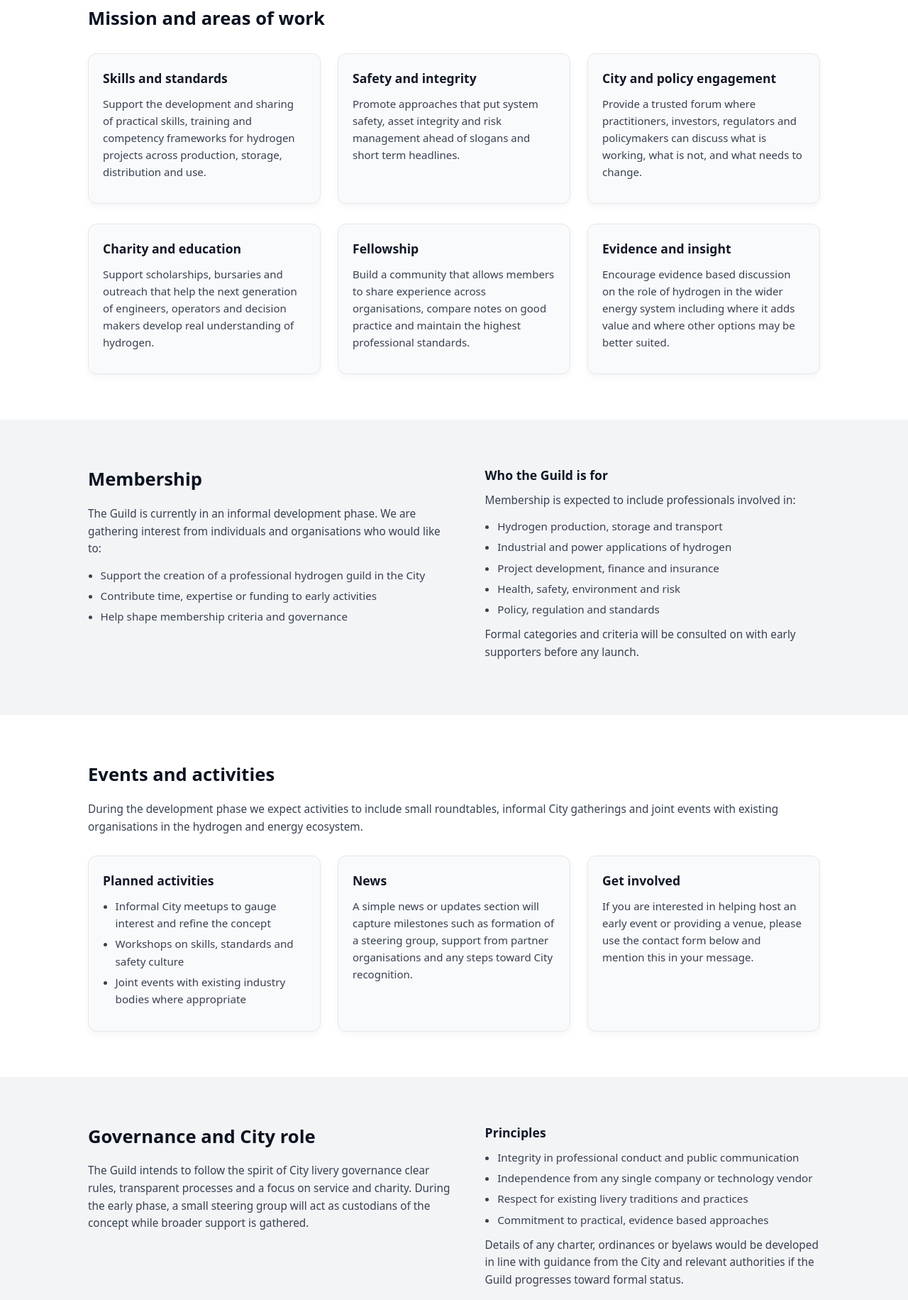
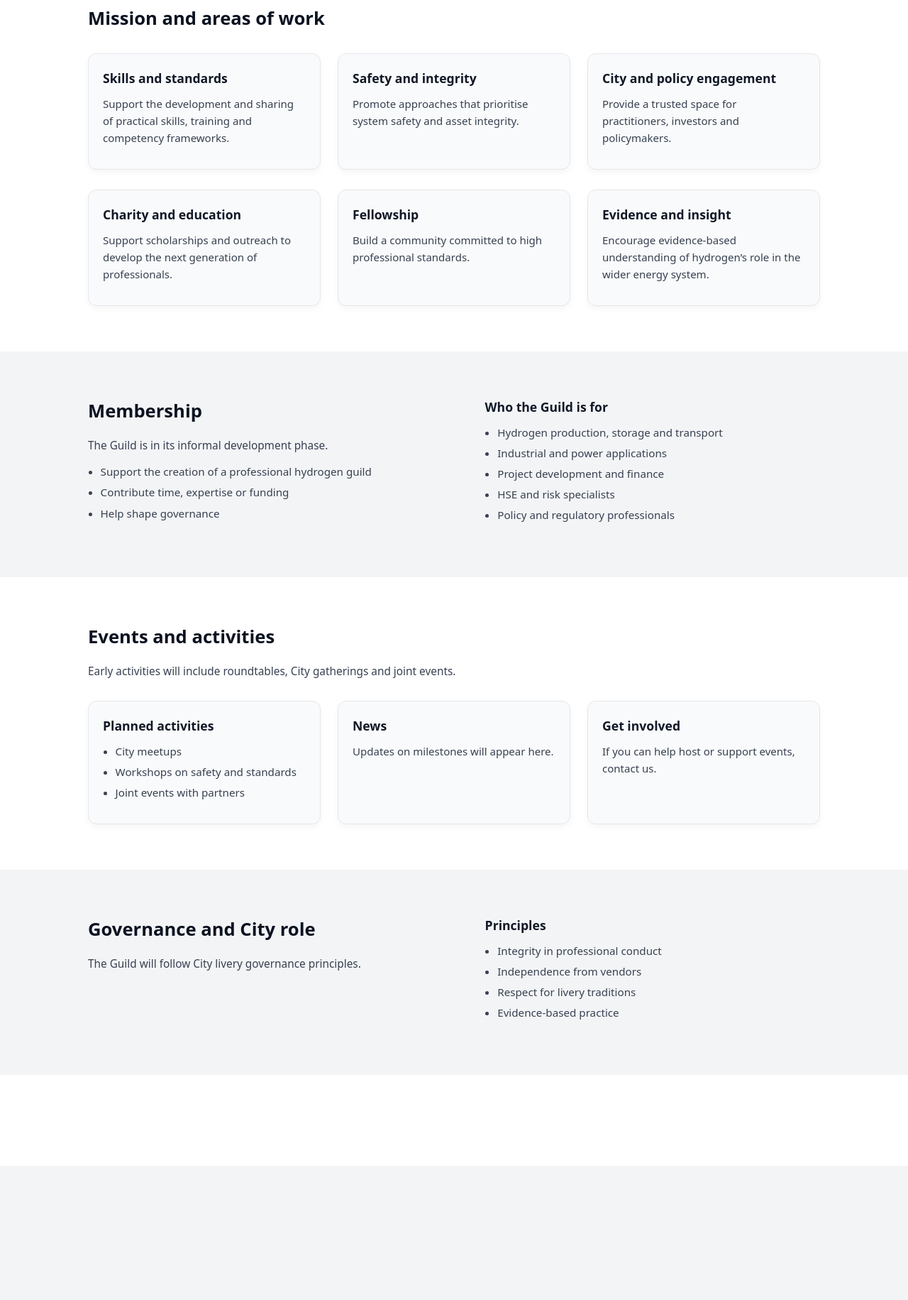
Before and after one commit to hydrogenguild/hydrogenguild, a plain HTML site: page index.html in a window 1280 px wide. Shown: the part 920-2751 px from the top of the page at 71% size. After the commit the page ends 2562 px from the top, so only its background shows below. Drawn offline with Linux system fonts and the light colour scheme.

Commit message:
Update index.html

```diff
--- a/index.html
+++ b/index.html
@@ -17,7 +17,6 @@
   <meta property="og:description" content="A future City of London guild for hydrogen professionals, combining heritage with clean energy innovation.">
   <meta property="og:type" content="website">
   <meta property="og:url" content="https://hydrogenguild.github.io/hydrogenguild/">
-  <!-- Replace with your logo or hero when ready -->
   <meta property="og:image" content="https://hydrogenguild.github.io/hydrogenguild/assets/logo.png">
 
   <!-- Twitter Card -->
@@ -26,7 +25,7 @@
   <meta name="twitter:description" content="A future City of London guild for hydrogen professionals.">
   <meta name="twitter:image" content="https://hydrogenguild.github.io/hydrogenguild/assets/logo.png">
 
-  <!-- JSON-LD Organisation + simple SearchAction -->
+  <!-- JSON-LD -->
   <script type="application/ld+json">
   {
     "@context": "https://schema.org",
@@ -52,16 +51,17 @@
   <header class="site-header">
     <div class="container header-inner">
       <div class="brand">
-       <div class="crest-placeholder">
-  <img src="https://hydrogenguild.github.io/hydrogenguild/assets/logo.png"
-       alt="Hydrogen Guild crest"
-       class="crest-image">
-</div>
+        <div class="crest-placeholder">
+          <img src="https://hydrogenguild.github.io/hydrogenguild/assets/logo.png"
+               alt="Hydrogen Guild crest"
+               class="crest-image">
+        </div>
         <div class="brand-text">
           <h1>Hydrogen Guild of London</h1>
           <p class="motto">Ignis Aquaque</p>
         </div>
       </div>
+
       <nav class="main-nav">
         <a href="#about">About</a>
         <a href="#mission">Mission</a>
@@ -87,6 +87,7 @@
           <a href="#about" class="btn ghost">Learn more</a>
         </div>
       </div>
+
       <div class="hero-panel">
         <div class="hero-card">
           <h3>Our focus</h3>
@@ -115,6 +116,7 @@
           with the realities of an emerging technical sector that needs clear standards, credible voices and long term stewardship.
         </p>
       </div>
+
       <div>
         <h3>Why hydrogen, why a guild</h3>
         <p>
@@ -132,205 +134,118 @@
   <section id="mission" class="section section-alt">
     <div class="container">
       <h2>Mission and areas of work</h2>
+
       <div class="cards">
         <article class="card">
           <h3>Skills and standards</h3>
-          <p>
-            Support the development and sharing of practical skills, training and competency frameworks for hydrogen projects
-            across production, storage, distribution and use.
-          </p>
+          <p>Support the development and sharing of practical skills, training and competency frameworks.</p>
         </article>
+
         <article class="card">
           <h3>Safety and integrity</h3>
-          <p>
-            Promote approaches that put system safety, asset integrity and risk management ahead of slogans and short term headlines.
-          </p>
+          <p>Promote approaches that prioritise system safety and asset integrity.</p>
         </article>
+
         <article class="card">
           <h3>City and policy engagement</h3>
-          <p>
-            Provide a trusted forum where practitioners, investors, regulators and policymakers can discuss what is working, what is not,
-            and what needs to change.
-          </p>
+          <p>Provide a trusted space for practitioners, investors and policymakers.</p>
         </article>
       </div>
+
       <div class="cards">
         <article class="card">
           <h3>Charity and education</h3>
-          <p>
-            Support scholarships, bursaries and outreach that help the next generation of engineers, operators and decision makers
-            develop real understanding of hydrogen.
-          </p>
+          <p>Support scholarships and outreach to develop the next generation of professionals.</p>
         </article>
+
         <article class="card">
           <h3>Fellowship</h3>
-          <p>
-            Build a community that allows members to share experience across organisations, compare notes on good practice
-            and maintain the highest professional standards.
-          </p>
+          <p>Build a community committed to high professional standards.</p>
         </article>
+
         <article class="card">
           <h3>Evidence and insight</h3>
-          <p>
-            Encourage evidence based discussion on the role of hydrogen in the wider energy system including where it adds value
-            and where other options may be better suited.
-          </p>
+          <p>Encourage evidence-based understanding of hydrogen’s role in the wider energy system.</p>
         </article>
       </div>
     </div>
   </section>
 
-  <!-- Membership section -->
+  <!-- Membership -->
   <section id="membership" class="section">
     <div class="container two-column">
       <div>
         <h2>Membership</h2>
-        <p>
-          The Guild is currently in an informal development phase. We are gathering interest from individuals and organisations who would like to:
-        </p>
+        <p>The Guild is in its informal development phase.</p>
         <ul>
-          <li>Support the creation of a professional hydrogen guild in the City</li>
-          <li>Contribute time, expertise or funding to early activities</li>
-          <li>Help shape membership criteria and governance</li>
+          <li>Support the creation of a professional hydrogen guild</li>
+          <li>Contribute time, expertise or funding</li>
+          <li>Help shape governance</li>
         </ul>
       </div>
+
       <div>
         <h3>Who the Guild is for</h3>
-        <p>
-          Membership is expected to include professionals involved in:
-        </p>
         <ul>
           <li>Hydrogen production, storage and transport</li>
-          <li>Industrial and power applications of hydrogen</li>
-          <li>Project development, finance and insurance</li>
-          <li>Health, safety, environment and risk</li>
-          <li>Policy, regulation and standards</li>
+          <li>Industrial and power applications</li>
+          <li>Project development and finance</li>
+          <li>HSE and risk specialists</li>
+          <li>Policy and regulatory professionals</li>
         </ul>
-        <p class="small-note">
-          Formal categories and criteria will be consulted on with early supporters before any launch.
-        </p>
       </div>
     </div>
   </section>
 
-  <!-- Events and news section -->
+  <!-- Events -->
   <section id="events" class="section section-alt">
     <div class="container">
       <h2>Events and activities</h2>
-      <p>
-        During the development phase we expect activities to include small roundtables, informal City gatherings and joint events with
-        existing organisations in the hydrogen and energy ecosystem.
-      </p>
+      <p>Early activities will include roundtables, City gatherings and joint events.</p>
+
       <div class="cards">
         <article class="card">
           <h3>Planned activities</h3>
           <ul>
-            <li>Informal City meetups to gauge interest and refine the concept</li>
-            <li>Workshops on skills, standards and safety culture</li>
-            <li>Joint events with existing industry bodies where appropriate</li>
+            <li>City meetups</li>
+            <li>Workshops on safety and standards</li>
+            <li>Joint events with partners</li>
           </ul>
         </article>
+
         <article class="card">
           <h3>News</h3>
-          <p>
-            A simple news or updates section will capture milestones such as formation of a steering group,
-            support from partner organisations and any steps toward City recognition.
-          </p>
+          <p>Updates on milestones will appear here.</p>
         </article>
+
         <article class="card">
           <h3>Get involved</h3>
-          <p>
-            If you are interested in helping host an early event or providing a venue,
-            please use the contact form below and mention this in your message.
-          </p>
+          <p>If you can help host or support events, contact us.</p>
         </article>
       </div>
     </div>
   </section>
 
-  <!-- Governance section -->
+  <!-- Governance -->
   <section id="governance" class="section">
     <div class="container two-column">
       <div>
         <h2>Governance and City role</h2>
-        <p>
-          The Guild intends to follow the spirit of City livery governance clear rules, transparent processes and a focus on service and charity.
-          During the early phase, a small steering group will act as custodians of the concept while broader support is gathered.
-        </p>
+        <p>The Guild will follow City livery governance principles.</p>
       </div>
+
       <div>
         <h3>Principles</h3>
         <ul>
-          <li>Integrity in professional conduct and public communication</li>
-          <li>Independence from any single company or technology vendor</li>
-          <li>Respect for existing livery traditions and practices</li>
-          <li>Commitment to practical, evidence based approaches</li>
+          <li>Integrity in professional conduct</li>
+          <li>Independence from vendors</li>
+          <li>Respect for livery traditions</li>
+          <li>Evidence-based practice</li>
         </ul>
-        <p class="small-note">
-          Details of any charter, ordinances or byelaws would be developed in line with guidance from the City and relevant authorities if the Guild progresses toward formal status.
-        </p>
       </div>
     </div>
   </section>
 
-  <!-- Contact section -->
+  <!-- Contact -->
   <section id="contact" class="section section-alt">
-    <div class="container two-column">
-      <div>
-        <h2>Register your interest</h2>
-        <p>
-          To express interest in the Hydrogen Guild of London whether as an individual, an employer, a potential partner or
-          an existing City institution please use the form opposite or contact us via email.
-        </p>
-        <p>
-          At this stage we are gathering names and contact details only for occasional updates and consultation on next steps.
-        </p>
-      </div>
-      <div>
-        <form class="contact-form">
-          <!-- Replace action with your form handler (Formspree, Netlify, custom backend etc) -->
-          <label>
-            Name
-            <input type="text" name="name" required>
-          </label>
-          <label>
-            Email
-            <input type="email" name="email" required>
-          </label>
-          <label>
-            Organisation (optional)
-            <input type="text" name="organisation">
-          </label>
-          <label>
-            How would you like to be involved?
-            <textarea name="message" rows="4" placeholder="For example: potential member, partner institution, event host, sponsor"></textarea>
-          </label>
-          <button type="submit" class="btn primary">Send</button>
-        </form>
-        <p class="small-note">
-          Until a formal structure exists, contact details will be used only for Hydrogen Guild related communication and will not be shared with third parties.
-        </p>
-      </div>
-    </div>
-  </section>
-
-  <!-- Footer -->
-  <footer class="site-footer">
-    <div class="container footer-inner">
-      <div>
-        <p><strong>Hydrogen Guild of London</strong></p>
-        <p class="small-note">A proposed guild for hydrogen professionals in and around the City of London.</p>
-      </div>
-      <div class="footer-meta">
-        <p class="small-note">&copy; <span id="year"></span> Hydrogen Guild of London</p>
-      </div>
-    </div>
-  </footer>
-
-  <script>
-    // Simple year update
-    document.getElementById('year').textContent = new Date().getFullYear();
-  </script>
-
-</body>
-</html>
+    <div class="container two
```
